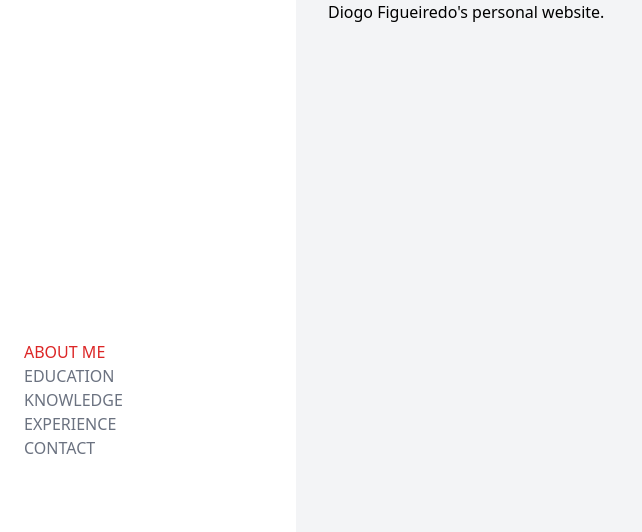
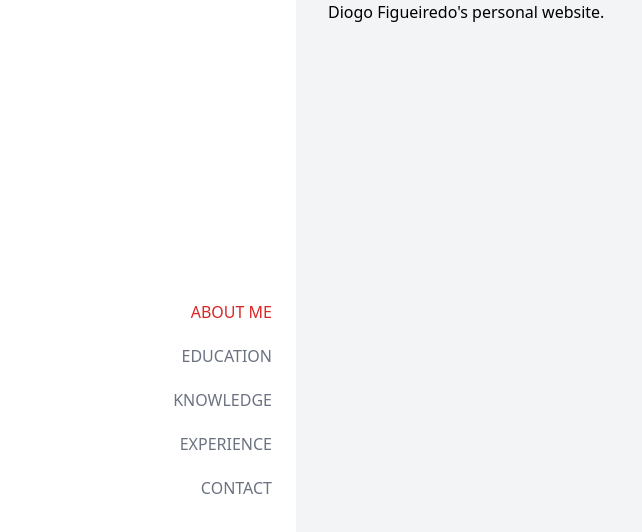
Before and after one commit to d-figueiredo/d-figueiredo.github.io, a React (Vite) app: page /about in a window 1280 px wide. Shown: the top 532 px of the page, without its empty margins (0-642 px from the left). Built offline with nearby package versions, Linux system fonts and the light colour scheme.

Commit message:
Add unordered list in navigation.

```diff
--- a/src/components/navigation/Navigation.jsx
+++ b/src/components/navigation/Navigation.jsx
@@ -31,17 +31,22 @@ const navigations = [
 
 const Navigation = () => {
   return (
-			<nav className='flex p-6 bg-white sm:h-screen sm:flex-col justify-center gap-x-5 uppercase'>
+			<nav>
+				<ul className='flex p-6 bg-white sm:h-screen sm:flex-col justify-center gap-5 uppercase sm:text-right'>
 				{
 					navigations.map((item, index) => {
 						return(
-							<NavLink key={index} to={item.to} className={({isActive}) => (isActive ? 'text-red-600 stroke-red-600' : 'text-gray-500 stroke-gray-500')}>
-								<span className='sm:hidden'>{item.icon}</span>
-								<span className='hidden sm:inline-block'>{item.label}</span>
-							</NavLink>
+							<li key={index}>
+								<NavLink to={item.to} className={({isActive}) => (isActive ? 'text-red-600 stroke-red-600' : 'text-gray-500 stroke-gray-500')}>
+									<span className='sm:hidden'>{item.icon}</span>
+									<span className='hidden sm:inline-block'>{item.label}</span>
+								</NavLink>
+							</li>
+
 						)
 					})
 				}
+				</ul>
 			</nav>
   )
 }
```
